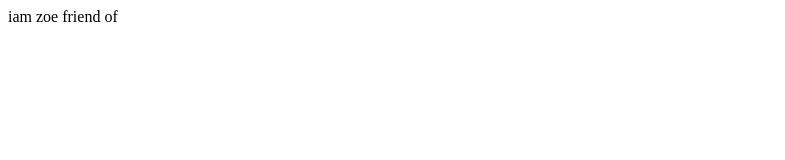
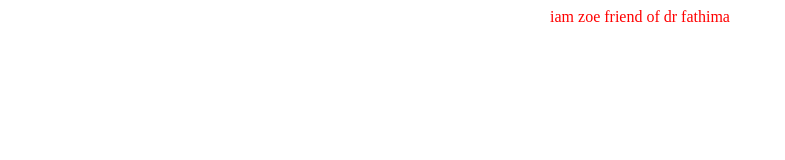
Before and after one commit to 786-Afshan/ggg, a plain HTML site: page index.html in a window 1280 px wide. Shown: the whole page, without its empty margins (0-785 px from the left). Drawn offline with Linux system fonts and the light colour scheme.

Commit message:
added css

```diff
--- a/index.html
+++ b/index.html
@@ -1,8 +1,8 @@
 <html>
     <body>
 
-        <p>
-            iam zoe friend of <dr class="fathima">
+        <p style="color:red; text-align:center">
+            iam zoe friend of dr fathima
 
             </p>
         </body>
```
